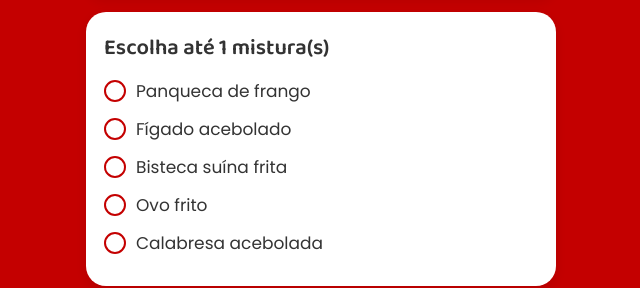
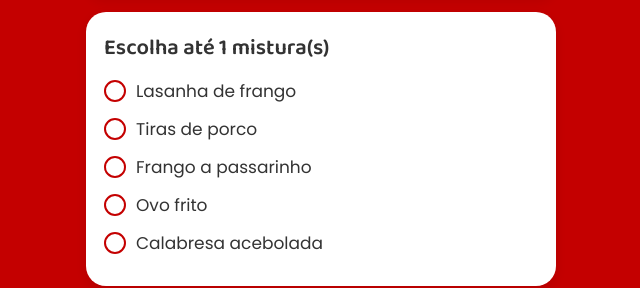
Before and after one commit to GenesisApps123/meu-pratinho-app, a plain HTML site: page index.html in a window 1280 px wide. Shown: the part 1100-1388 px from the top of the page, without its empty margins (319-959 px from the left). Drawn offline with Linux system fonts and the light colour scheme; some packages are replaced by stand-ins of ours.

Commit message:
Update food options in checkboxes

```diff
--- a/index.html
+++ b/index.html
@@ -196,21 +196,21 @@ Escolha até 1 mistura
 <small class="erro" id="erro-mistura"></small>
 
 <label class="check">
-<input type="checkbox" class="mistura" value="Panqueca de frango">
+<input type="checkbox" class="mistura" value="Lasanha de frango">
 <span></span>
-Panqueca de frango
+Lasanha de frango
 </label>
 
 <label class="check">
-<input type="checkbox" class="mistura" value="Fígado acebolado">
+<input type="checkbox" class="mistura" value="Tiras de porco">
 <span></span>
-Fígado acebolado
+Tiras de porco
 </label>
 
  <label class="check">
-<input type="checkbox" class="mistura" value="Bisteca suína frita">
+<input type="checkbox" class="mistura" value="Frango a passarinho">
 <span></span>
-Bisteca suína frita
+Frango a passarinho
 </label>
 
 
```
